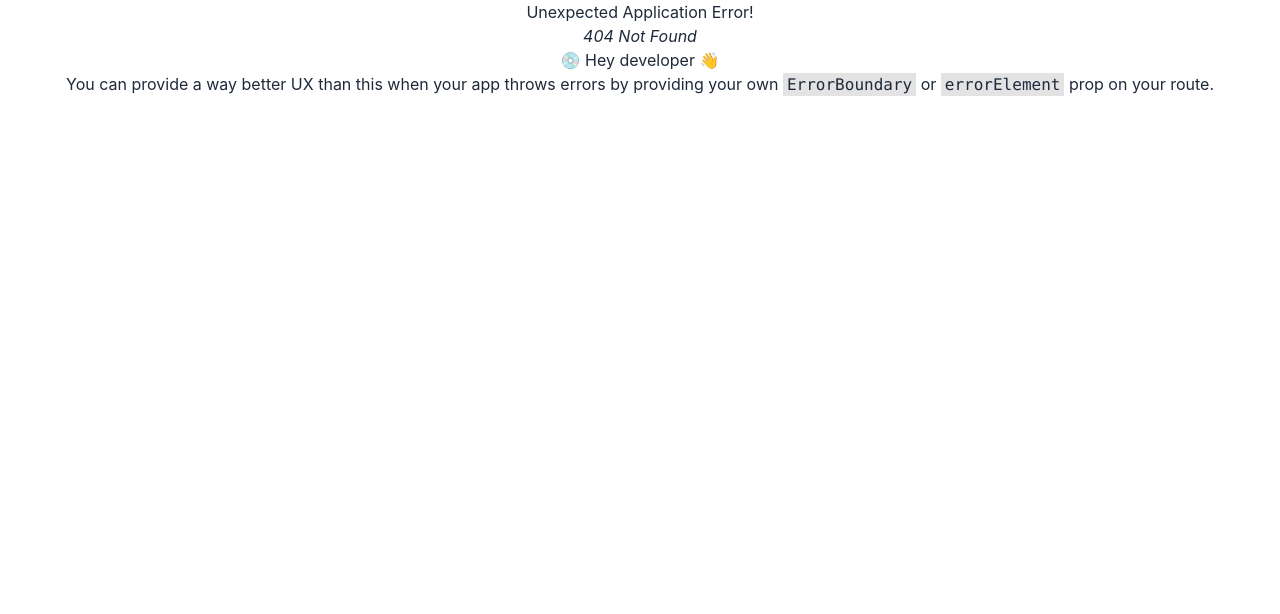
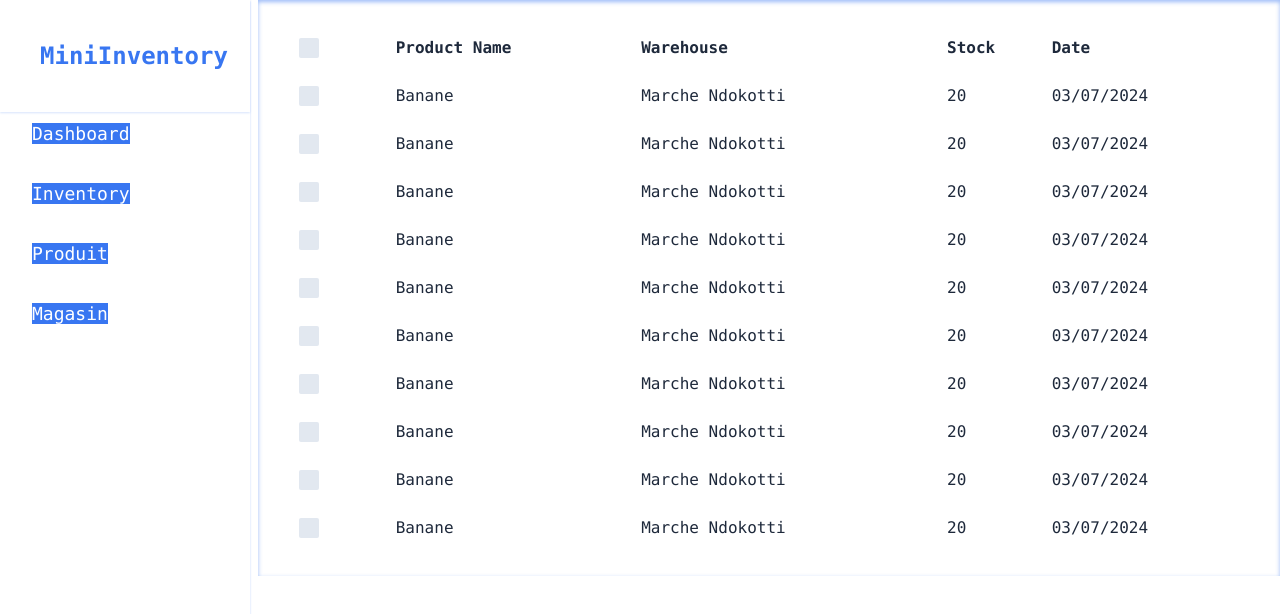
Before and after one commit to mbianou-bradon/mini-inventory, a React (Create React App) app: page /inventory in a window 1280 px wide. Before the commit this address had no page. Shown: the top 614 px of the page. Built offline with nearby package versions, Linux system fonts and the light colour scheme.

Commit message:
chore(app): implemented inventory page

```diff
--- a/src/App.css
+++ b/src/App.css
@@ -1,4 +1,4 @@
-.App {
+/* .App {
   text-align: center;
 }
 
@@ -35,4 +35,4 @@
   to {
     transform: rotate(360deg);
   }
-}
+} */
--- a/src/App.tsx
+++ b/src/App.tsx
@@ -4,6 +4,7 @@ import './App.css';
 import Sidebar from './components/molecules/sidebar/Sidebar.organism';
 import { Outlet, RouterProvider, createBrowserRouter } from 'react-router-dom';
 import Home from './pages/home/Home.page';
+import Inventory from './pages/inventory/Inventory.page';
 
 
 const MyApp = () => {
@@ -12,7 +13,7 @@ const MyApp = () => {
   return (
     <div className="font-mono [&_*]:transition-transform [&_*]:ease-linear [&_*]:duration-200">
 
-      <div className="h-full lg:h-scree sm:ml-[13rem]">
+      <div className="h-full lg:h-scree">
         <Outlet />
       </div>
     </div>
@@ -26,7 +27,7 @@ const router = createBrowserRouter(
       // errorElement: <Error />,
       children: [
         { path: '/', element: <Home />, },
-        // { path: '/students', element: <Users />},
+        { path: '/inventory', element: <Inventory /> },
         // { path: '/login', element: <Login />},
       ]
     }
--- a/src/components/organisms/dashboard-layout/DashboardLayout.organism.tsx
+++ b/src/components/organisms/dashboard-layout/DashboardLayout.organism.tsx
@@ -6,11 +6,13 @@ type Props = {
 }
 export default function DashboardLayout({ children }: Props) {
     return (
-        <div>
+        <div className='flex items-start gap-2 w-full'>
             <Sidebar />
-            <div>
+            <div className='w-full'>
                 <div></div>
-                {children}
+                <div className='p-6 shadow-inner shadow-primary-blue/50'>
+                    {children}
+                </div>
             </div>
         </div>
     )
--- a/src/components/organisms/inventory-table/InventoryTable.organism.tsx
+++ b/src/components/organisms/inventory-table/InventoryTable.organism.tsx
@@ -3,7 +3,7 @@ import TableRow from '../../molecules/table-row/TableRow.molecule'
 
 export default function InventoryTable() {
     return (
-        <table className='w-full bg-red-00'>
+        <table className='w-full bg-white'>
             <tr className='text-left [&>*]:py-3'>
                 <th><div className='h-5 w-5 bg-slate-200 rounded-sm mx-4'></div></th>
                 <th>Product Name</th>
--- a/src/pages/inventory/Inventory.page.tsx
+++ b/src/pages/inventory/Inventory.page.tsx
@@ -1,10 +1,13 @@
 import React from 'react'
 import DashboardLayout from '../../components/organisms/dashboard-layout/DashboardLayout.organism'
+import InventoryTable from '../../components/organisms/inventory-table/InventoryTable.organism'
 
 export default function Inventory() {
   return (
     <DashboardLayout>
-      <div></div>
+      <div>
+        <InventoryTable />
+      </div>
     </DashboardLayout>
   )
 }
```
